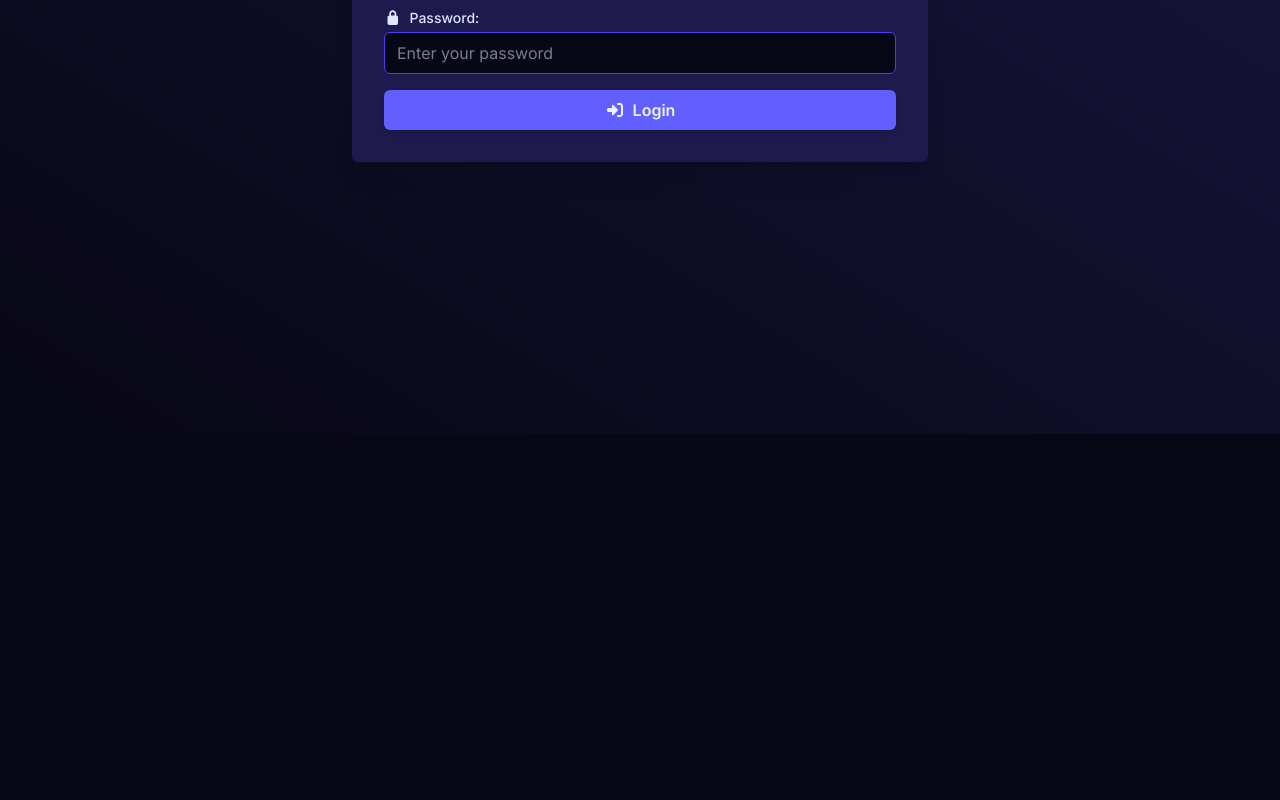
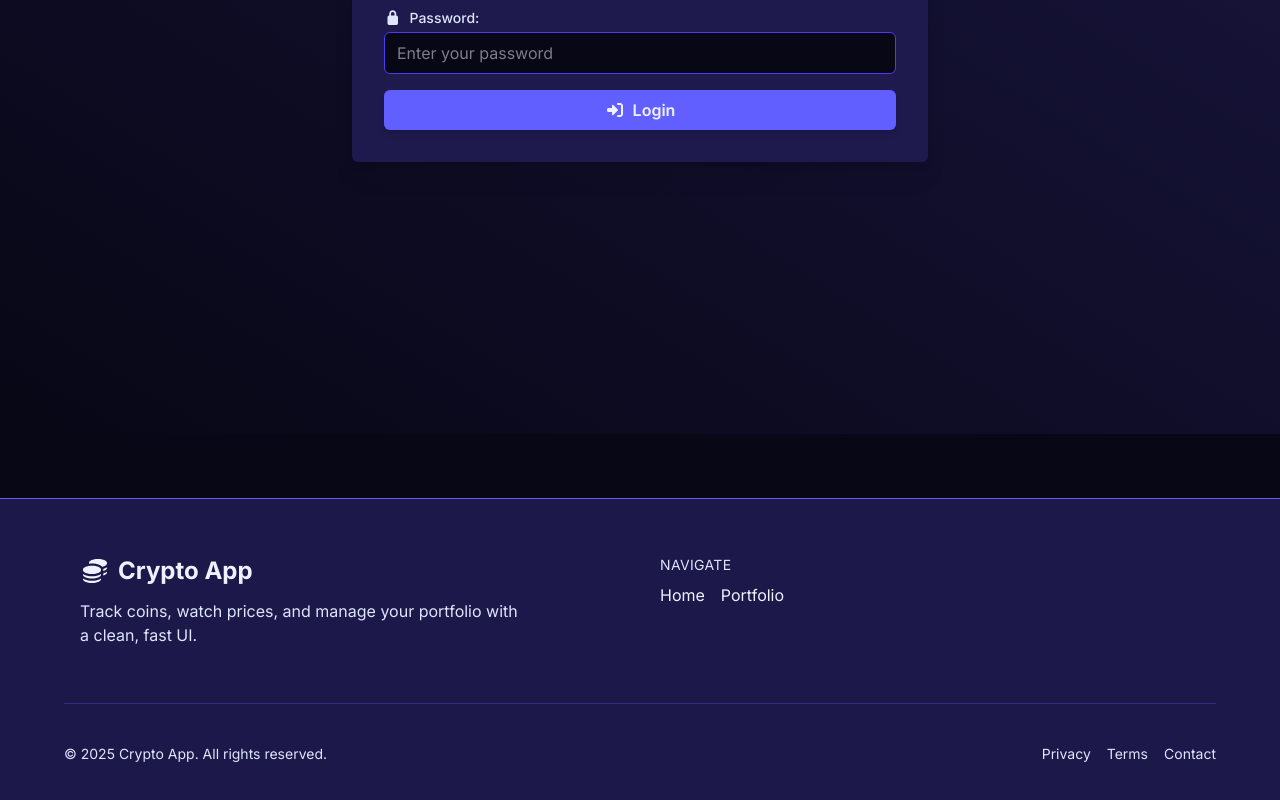
Before and after one commit to WadeTyler/Crypto-App, a React (Vite) app in the folder frontend/: page /auth in a window 1280 px wide. Shown: the part 366-1166 px from the top of the page. Before the commit the page ends 800 px from the top, so only its background shows below. Built offline with nearby package versions, Linux system fonts and the light colour scheme; no server answers.

Commit message:
feat: add Footer component to enhance site navigation and branding

```diff
--- a/frontend/src/App.tsx
+++ b/frontend/src/App.tsx
@@ -10,6 +10,7 @@ import ProfilePage from "./pages/ProfilePage.tsx";
 import LoadingPage from "./pages/LoadingPage.tsx";
 import CoinPage from "./pages/CoinPage.tsx";
 import PortfolioPage from "./pages/PortfolioPage.tsx";
+import Footer from "./components/Footer.tsx";
 
 
 export default function App() {
@@ -40,6 +41,8 @@ export default function App() {
           <Route path="*" element={<NotFoundPage/>}/>
         </Routes>
       )}
+
+      <Footer />
     </BrowserRouter>
   )
 }
--- /dev/null
+++ b/frontend/src/components/Footer.tsx
@@ -0,0 +1,51 @@
+import {Link} from "react-router-dom";
+import {FontAwesomeIcon} from "@fortawesome/react-fontawesome";
+import {faCoins} from "@fortawesome/free-solid-svg-icons";
+
+export default function Footer() {
+  return (
+    <footer className="w-full border-t border-accent bg-background-secondary/95 mt-16">
+      <div className="container py-10 flex flex-col gap-10">
+        {/* Top section */}
+        <div className="grid grid-cols-1 md:grid-cols-2 gap-10 items-start p-4">
+          {/* Brand */}
+          <div className="flex flex-col gap-3">
+            <Link to="/" className="flex items-center gap-2 text-2xl font-bold hover-text-glow w-fit">
+              <FontAwesomeIcon icon={faCoins} />
+              <span>Crypto App</span>
+            </Link>
+            <p className="text-secondary max-w-md">
+              Track coins, watch prices, and manage your portfolio with a clean, fast UI.
+            </p>
+          </div>
+
+          {/* Navigation */}
+          <nav className="flex flex-col gap-2">
+            <p className="text-sm uppercase tracking-wide text-secondary">Navigate</p>
+            <div className="flex gap-4 flex-wrap">
+              <Link to="/" className="hover-text-glow">Home</Link>
+              <Link to="/portfolio" className="hover-text-glow">Portfolio</Link>
+              {/* Add more when available */}
+            </div>
+          </nav>
+
+        </div>
+
+        {/* Divider */}
+        <div className="h-px w-full bg-accent/30" />
+
+        {/* Bottom bar */}
+        <div className="flex flex-col md:flex-row items-center justify-between gap-4 text-sm text-secondary">
+          <p>
+            © {new Date().getFullYear()} Crypto App. All rights reserved.
+          </p>
+          <div className="flex items-center gap-4">
+            <a href="#" className="hover-text-glow">Privacy</a>
+            <a href="#" className="hover-text-glow">Terms</a>
+            <a href="#" className="hover-text-glow">Contact</a>
+          </div>
+        </div>
+      </div>
+    </footer>
+  );
+}
```
